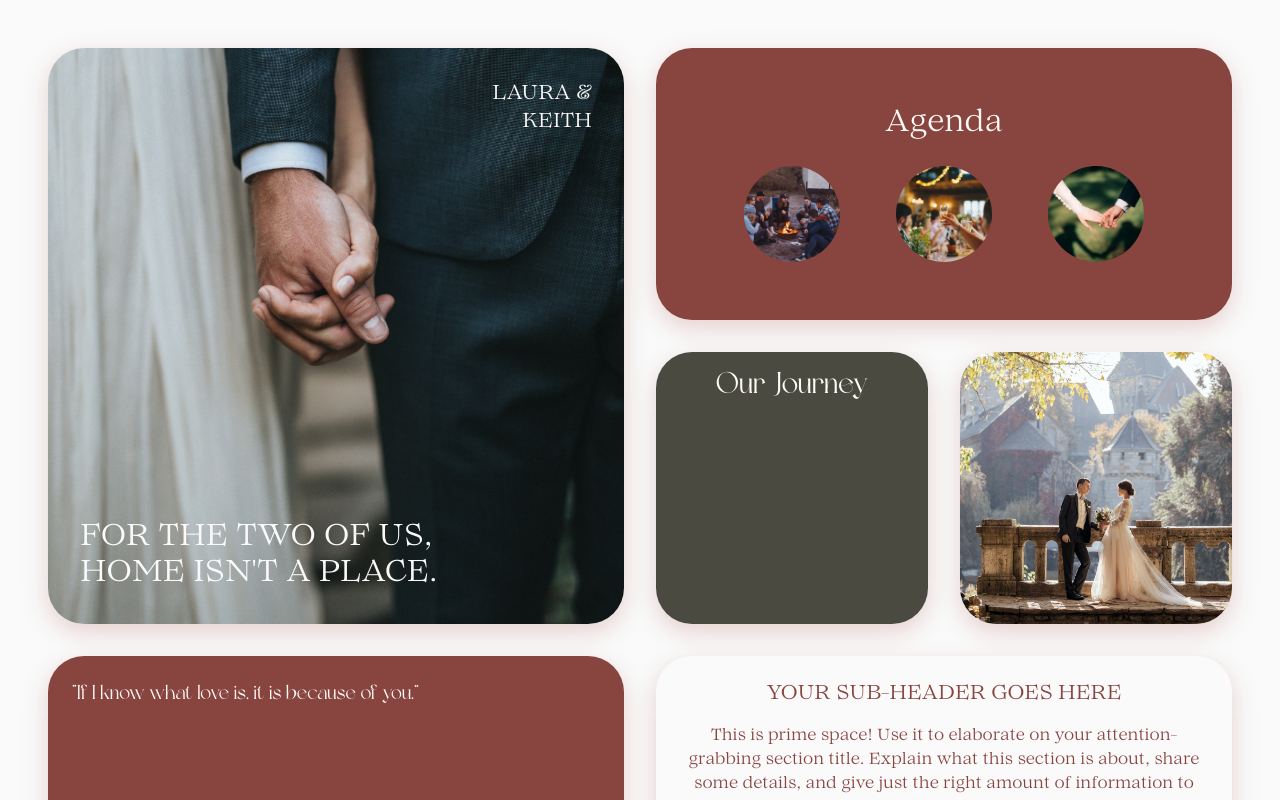
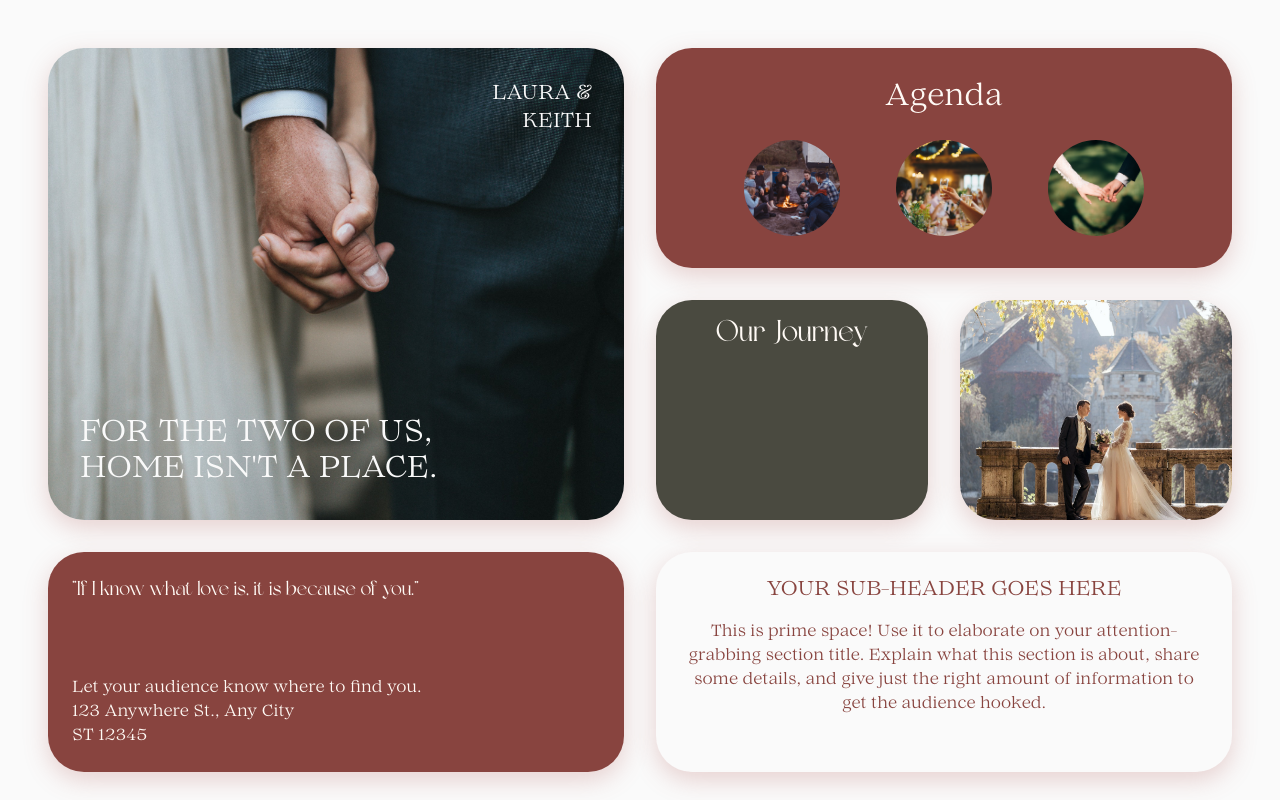
Before and after one commit to dtran2108/wedding, a Next.js app: page / in a window 1280 px wide. Built offline with nearby package versions, Linux system fonts and the light colour scheme.

Commit message:
fix responsive

```diff
--- a/components/HomeSection.tsx
+++ b/components/HomeSection.tsx
@@ -91,7 +91,7 @@ export default function HomeSection() {
       <div
         className={cn(
           mainStyle,
-          'col-span-2 md:col-span-1 row-span-1 bg-secondary text-secondary-foreground p-4 aspect-square'
+          'col-span-2 md:col-span-1 row-span-1 bg-secondary text-secondary-foreground p-4 aspect-square md:aspect-auto'
         )}
         style={{ boxShadow: boxShadow }}
       >
@@ -103,7 +103,7 @@ export default function HomeSection() {
       <div
         className={cn(
           mainStyle,
-          'col-span-2 md:col-span-1 row-span-1 aspect-square'
+          'col-span-2 md:col-span-1 row-span-1 aspect-square md:aspect-auto'
         )}
         style={{
           boxShadow: boxShadow,
```
